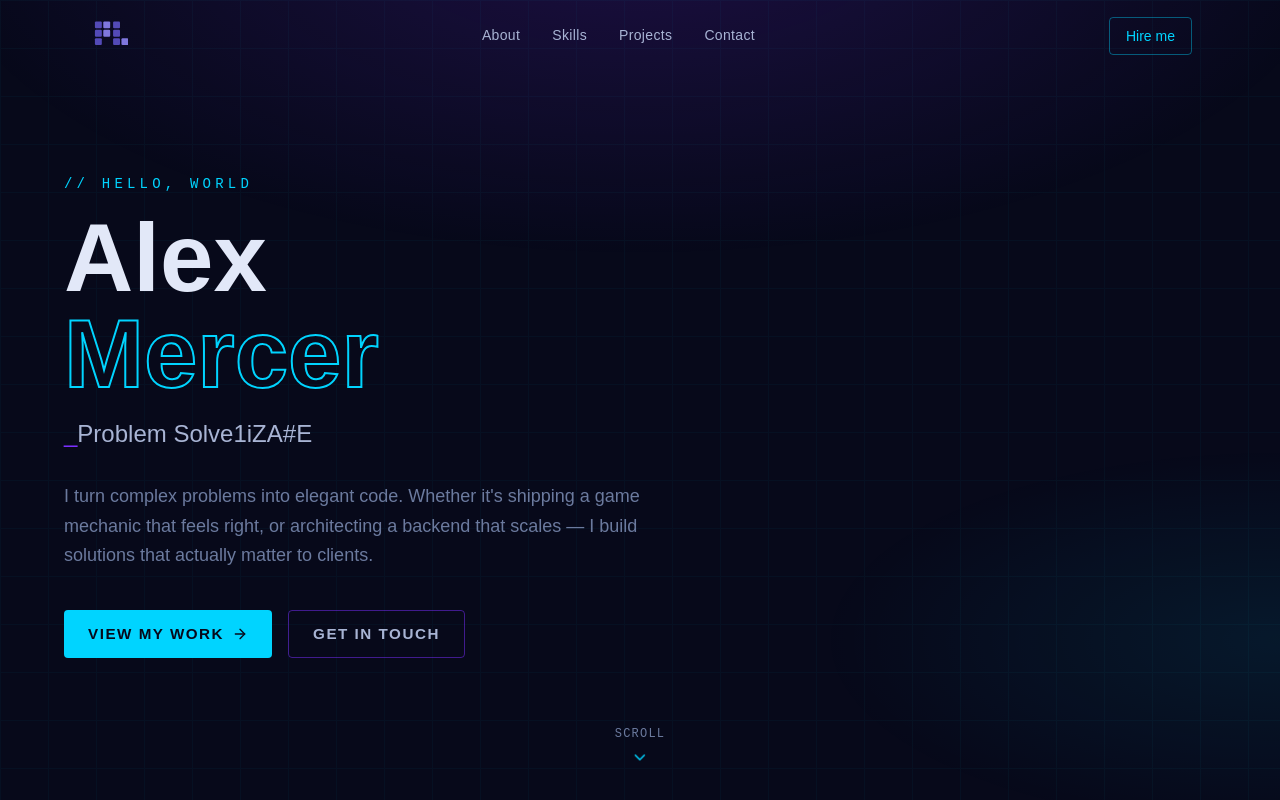
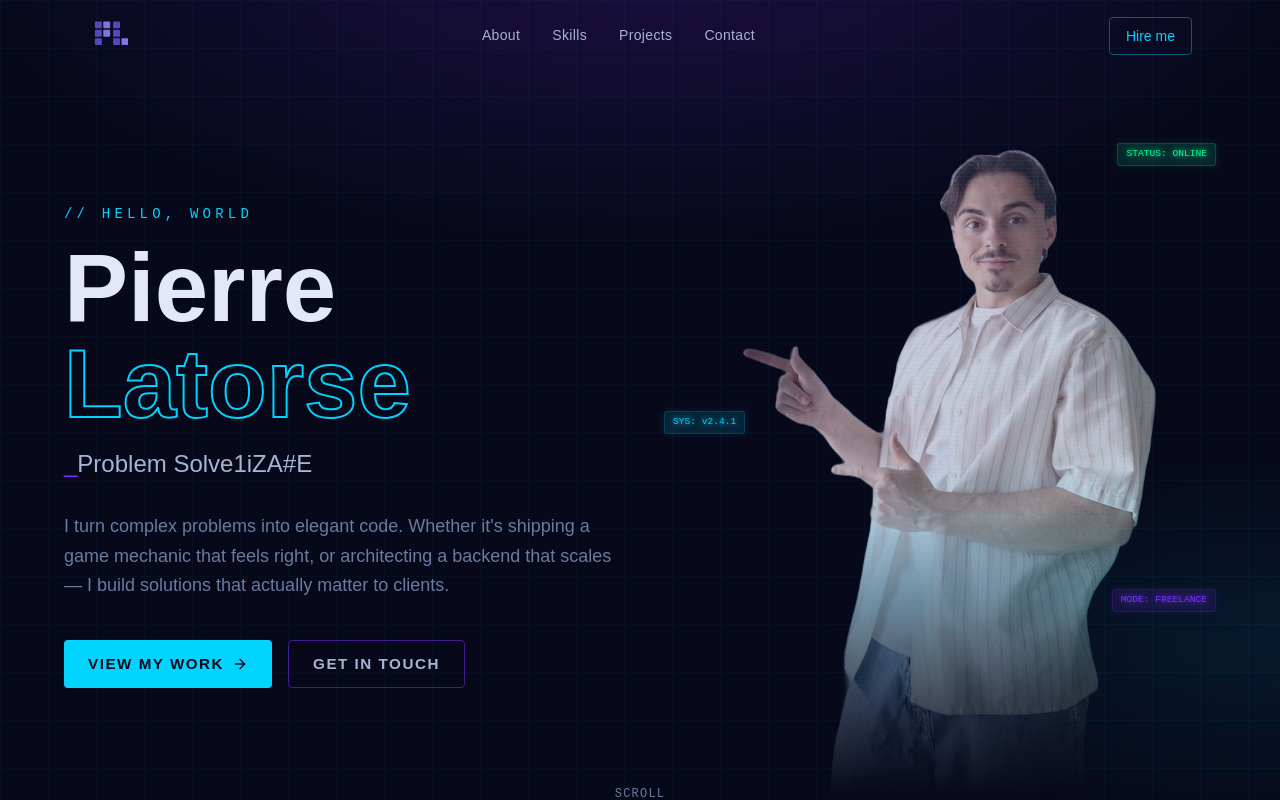
Before and after one commit to Ev0gs/freelance-website, a React (Vite) app: page / in a window 1280 px wide. Shown: the top 800 px of the page. Built offline with nearby package versions, Linux system fonts and the light colour scheme.

Commit message:
feat: Upgrade Hero Section

```diff
--- a/src/sections/AboutSection.tsx
+++ b/src/sections/AboutSection.tsx
@@ -39,14 +39,14 @@ const AboutSection = () => {
                                 across the full spectrum of computer science.
                             </p>
                             <p>
-                                Every project starts the same way: understanding what the client actually needs,
-                                not just what they asked for. Then I build a solution that fits precisely,
+                                Every project starts the same way: understanding what you actually needs,
+                                not just what you asked for. Then I build a solution that fits precisely,
                                 performs reliably, and ships on time.
                             </p>
                             <p>
                                 When I&apos;m not freelancing, I&apos;m usually deep in a personal game project,
-                                contributing to open-source tools, or figuring out why a shader is doing
-                                something unexpected.
+                                contributing to open-source tools, or learning more about new technologies I currently
+                                have no experience with.
                             </p>
                         </div>
                         <div className="mt-8 flex flex-wrap gap-3">
--- a/src/sections/HeroSection.tsx
+++ b/src/sections/HeroSection.tsx
@@ -1,8 +1,9 @@
+// src/sections/HeroSection.tsx
 import { motion } from "motion/react";
-import {useEffect, useRef, useState} from "react";
-import {ChevronDown} from "lucide-react";
+import { useEffect, useRef, useState } from "react";
+import { ChevronDown } from "lucide-react";
 import { animate, scrambleText } from "animejs";
-import {ArrowRightIcon, type ArrowRightIconHandle} from "@/components/ui/arrow-right.tsx";
+import { ArrowRightIcon, type ArrowRightIconHandle } from "@/components/ui/arrow-right.tsx";
 
 const ROLES = [
     "Game Developer",
@@ -16,8 +17,7 @@ const HeroSection = () => {
     const roleRef = useRef<HTMLSpanElement>(null);
     const wordIdxRef = useRef(0);
     const [started, setStarted] = useState(false);
-
-    const arrowRef = useRef<ArrowRightIconHandle>(null)
+    const arrowRef = useRef<ArrowRightIconHandle>(null);
 
     useEffect(() => {
         if (!roleRef.current) return;
@@ -28,8 +28,8 @@ const HeroSection = () => {
             animate(roleRef.current, {
                 innerHTML: scrambleText({
                     text: ROLES[wordIdxRef.current],
-                    from: 'left',
-                    cursor: '░▒▓█',
+                    from: "left",
+                    cursor: "░▒▓█",
                 }),
                 onComplete: () => {
                     setTimeout(() => {
@@ -40,7 +40,6 @@ const HeroSection = () => {
             });
         };
 
-        // Petit délai avant le premier mot
         const timeout = setTimeout(() => {
             setStarted(true);
             playNext();
@@ -56,6 +55,9 @@ const HeroSection = () => {
             style={{ zIndex: 1 }}
         >
             <div className="max-w-6xl mx-auto w-full pt-24 pb-16">
+                <div className="grid grid-cols-1 lg:grid-cols-2 gap-12 items-center">
+
+                    {/* Colonne gauche — texte */}
                     <motion.div
                         initial={{ opacity: 0, y: 30 }}
                         animate={{ opacity: 1, y: 0 }}
@@ -71,19 +73,14 @@ const HeroSection = () => {
                             className="text-5xl md:text-7xl lg:text-8xl font-bold mb-4 leading-none"
                             style={{ fontFamily: "'Rajdhani', sans-serif", color: "#E2E8F8" }}
                         >
-                        Alex
+                            Pierre
                             <br />
-                        <span
-                            style={{
-                                WebkitTextStroke: "2px #00D4FF",
-                                color: "transparent",
-                            }}
-                        >
-              Mercer
+                            <span style={{ WebkitTextStroke: "2px #00D4FF", color: "transparent" }}>
+                                Latorse
                             </span>
                         </h1>
 
-                    {/* Typing effect avec anime.js */}
+                        {/* Typing effect */}
                         <div
                             className="text-xl md:text-2xl font-medium mb-8 h-8"
                             style={{ color: "#A8B4D4", fontFamily: "'DM Sans', sans-serif" }}
@@ -93,6 +90,7 @@ const HeroSection = () => {
                                 {!started ? ROLES[0] : ""}
                             </span>
                         </div>
+
                         <p
                             className="text-base md:text-lg max-w-xl mb-10 leading-relaxed"
                             style={{ color: "#6B7A9E", fontFamily: "'DM Sans', sans-serif", fontWeight: 300 }}
@@ -101,9 +99,10 @@ const HeroSection = () => {
                             game mechanic that feels right, or architecting a backend that scales
                             — I build solutions that actually matter to clients.
                         </p>
+
                         <div className="flex flex-wrap gap-4">
                             <button
-                            className="flex items-center gap-2 px-6 py-3 font-semibold text-sm transition-all duration-200"
+                                className="flex items-center gap-2 px-6 py-3 font-semibold text-sm transition-all duration-200 cursor-pointer"
                                 style={{
                                     background: "#00D4FF",
                                     color: "#07091A",
@@ -130,7 +129,7 @@ const HeroSection = () => {
                                 <ArrowRightIcon ref={arrowRef} size={16} />
                             </button>
                             <button
-                            className="flex items-center gap-2 px-6 py-3 font-semibold text-sm transition-all duration-200"
+                                className="flex items-center gap-2 px-6 py-3 font-semibold text-sm transition-all duration-200 cursor-pointer"
                                 style={{
                                     border: "1px solid rgba(123,47,255,0.5)",
                                     color: "#A8B4D4",
@@ -158,6 +157,146 @@ const HeroSection = () => {
                         </div>
                     </motion.div>
 
+                    {/* Colonne droite — photo */}
+                    <motion.div
+                        className="hidden lg:flex justify-center items-center"
+                        initial={{ opacity: 0, x: 40 }}
+                        animate={{ opacity: 1, x: 0 }}
+                        transition={{ duration: 0.8, ease: "easeOut", delay: 0.3 }}
+                    >
+                        <div className="relative w-full min-h-[700px]">
+
+                            {/* Conteneur masqué — photo + effets holo */}
+                            <div
+                                className="absolute inset-0"
+                                style={{
+                                    maskImage: "url('/photo.png')",
+                                    maskSize: "cover",
+                                    maskRepeat: "no-repeat",
+                                    maskPosition: "center",
+                                    WebkitMaskImage: "url('/photo.png')",
+                                    WebkitMaskSize: "cover",
+                                    WebkitMaskRepeat: "no-repeat",
+                                    WebkitMaskPosition: "center",
+                                }}
+                            >
+                                <img
+                                    src="/photo.png"
+                                    alt="Pierre Latorse"
+                                    className="w-full h-full object-cover"
+                                    style={{ filter: "saturate(0.8) brightness(0.85)" }}
+                                />
+                                <div
+                                    className="absolute inset-0 pointer-events-none"
+                                    style={{
+                                        backgroundImage: "repeating-linear-gradient(0deg, transparent, transparent 3px, rgba(0,212,255,0.06) 3px, rgba(0,212,255,0.06) 4px)",
+                                    }}
+                                />
+                                <motion.div
+                                    className="absolute left-0 right-0 pointer-events-none"
+                                    style={{
+                                        height: "40%",
+                                        background: "linear-gradient(to bottom, transparent, rgba(0,212,255,0.12) 30%, rgba(0,212,255,0.18) 50%, rgba(0,212,255,0.12) 70%, transparent)",
+                                    }}
+                                    animate={{ top: ["-40%", "110%"] }}
+                                    transition={{ duration: 4, repeat: Infinity, ease: "linear" }}
+                                />
+                                <div
+                                    className="absolute inset-0 pointer-events-none"
+                                    style={{
+                                        background: "linear-gradient(135deg, rgba(123,47,255,0.12) 0%, rgba(0,212,255,0.08) 100%)",
+                                    }}
+                                />
+                                <div
+                                    className="absolute inset-0 pointer-events-none"
+                                    style={{
+                                        background: "linear-gradient(to bottom, transparent 60%, #07091A 100%)",
+                                    }}
+                                />
+                                <div
+                                    className="absolute inset-0 pointer-events-none"
+                                    style={{
+                                        background: "linear-gradient(to right, #07091A 0%, transparent 30%)",
+                                    }}
+                                />
+                            </div>
+
+                            {/* Labels holographiques — EN DEHORS du masque */}
+                            {[
+                                { text: "STATUS: ONLINE", top: "8%", right: "0%", color: "#00FF9C", delay: 0 },
+                                { text: "SYS: v2.4.1", top: "45%", left: "0%", color: "#00D4FF", delay: 1.5 },
+                                { text: "MODE: FREELANCE", bottom: "25%", right: "0%", color: "#7B2FFF", delay: 3 },
+                            ].map((label, i) => (
+                                <motion.div
+                                    key={label.text}
+                                    className="absolute text-xs px-2 py-1 whitespace-nowrap"
+                                    style={{
+                                        top: label.top,
+                                        bottom: (label as any).bottom,
+                                        left: (label as any).left,
+                                        right: label.right,
+                                        color: label.color,
+                                        fontFamily: "'JetBrains Mono', monospace",
+                                        fontSize: "0.6rem",
+                                        background: `${label.color}10`,
+                                        border: `1px solid ${label.color}30`,
+                                        borderRadius: 3,
+                                        zIndex: 4,
+                                    }}
+                                    // Flottement — même logique que HoloCube
+                                    animate={{
+                                        y: [0, -10, 0],
+                                        opacity: [1, 1, 1, 1, 1, 1, 1, 1, 1, 0.4, 1, 0.6, 1],
+                                        filter: [
+                                            `drop-shadow(0 0 3px ${label.color})`,
+                                            `drop-shadow(0 0 3px ${label.color})`,
+                                            `drop-shadow(0 0 3px ${label.color})`,
+                                            `drop-shadow(0 0 3px ${label.color})`,
+                                            `drop-shadow(0 0 3px ${label.color})`,
+                                            `drop-shadow(0 0 3px ${label.color})`,
+                                            `drop-shadow(0 0 3px ${label.color})`,
+                                            `drop-shadow(0 0 3px ${label.color})`,
+                                            `drop-shadow(0 0 3px ${label.color})`,
+                                            `drop-shadow(0 0 1px ${label.color})`,
+                                            `drop-shadow(0 0 6px ${label.color})`,
+                                            `drop-shadow(0 0 5px ${label.color})`,
+                                            `drop-shadow(0 0 3px ${label.color})`,
+                                        ],
+                                    }}
+                                    transition={{
+                                        y: {
+                                            duration: 4 + i * 0.8,
+                                            repeat: Infinity,
+                                            ease: "easeInOut",
+                                            delay: label.delay,
+                                        },
+                                        opacity: {
+                                            duration: 6,
+                                            repeat: Infinity,
+                                            ease: "linear",
+                                            delay: label.delay,
+                                            times: [0, 0.70, 0.75, 0.80, 0.85, 0.88, 0.90, 0.91, 0.92, 0.93, 0.95, 0.97, 1],
+                                        },
+                                        filter: {
+                                            duration: 6,
+                                            repeat: Infinity,
+                                            ease: "linear",
+                                            delay: label.delay,
+                                            times: [0, 0.70, 0.75, 0.80, 0.85, 0.88, 0.90, 0.91, 0.92, 0.93, 0.95, 0.97, 1],
+                                        },
+                                    }}
+                                >
+                                    {label.text}
+                                </motion.div>
+                            ))}
+
+                        </div>
+                    </motion.div>
+
+                </div>
+            </div>
+
+            {/* Scroll indicator */}
             <motion.div
                 className="absolute bottom-8 left-1/2 -translate-x-1/2 flex flex-col items-center gap-2"
                 initial={{ opacity: 0 }}
@@ -176,47 +315,6 @@ const HeroSection = () => {
                     style={{ color: "#00D4FF" }}
                 />
             </motion.div>
-            </div>
-
-            {/* Decorative floating stat chips */}
-            {/*<motion.div
-                className="hidden lg:flex absolute right-16 top-1/2 -translate-y-1/2 flex-col gap-4"
-                initial={{ opacity: 0, x: 40 }}
-                animate={{ opacity: 1, x: 0 }}
-                transition={{ delay: 0.5, duration: 0.8 }}
-            >
-                {[
-                    { label: "Projects shipped", value: "12+" },
-                    { label: "Years coding", value: "6+" },
-                    { label: "Happy clients", value: "8" },
-                    { label: "Lines written", value: "∞" },
-                ].map((s) => (
-                    <div
-                        key={s.label}
-                        className="px-5 py-3 flex flex-col"
-                        style={{
-                            background: "rgba(13,17,48,0.8)",
-                            border: "1px solid rgba(0,212,255,0.15)",
-                            borderRadius: "4px",
-                            backdropFilter: "blur(8px)",
-                        }}
-                    >
-            <span
-                className="text-2xl font-bold"
-                style={{ color: "#00D4FF", fontFamily: "'Rajdhani', sans-serif" }}
-            >
-              {s.value}
-            </span>
-                        <span
-                            className="text-xs"
-                            style={{ color: "#6B7A9E", fontFamily: "'JetBrains Mono', monospace" }}
-                        >
-              {s.label}
-            </span>
-                    </div>
-                ))}
-            </motion.div>
-            */}
         </section>
     )
 }
```
Also changed, not shown: public/photo.png (added). Lines whose indentation alone changed are shown as unchanged.
